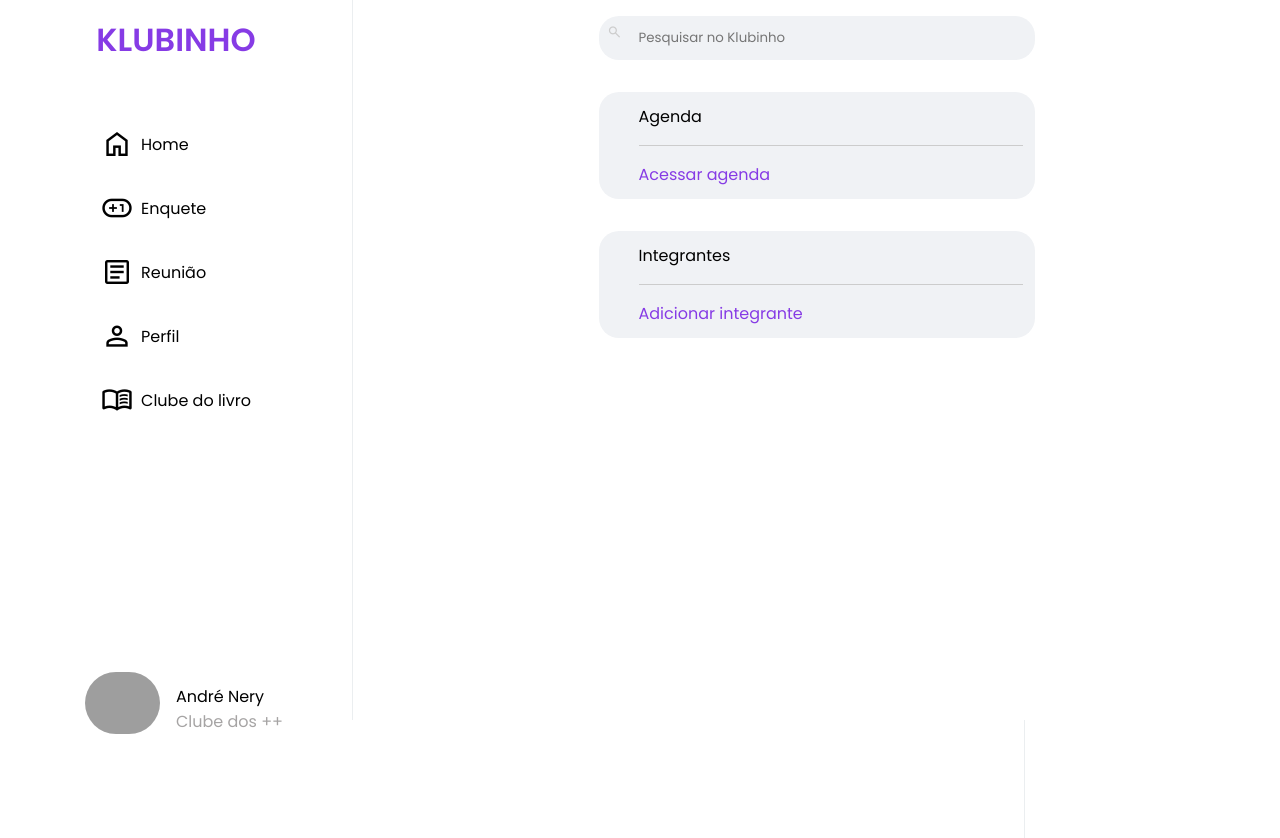
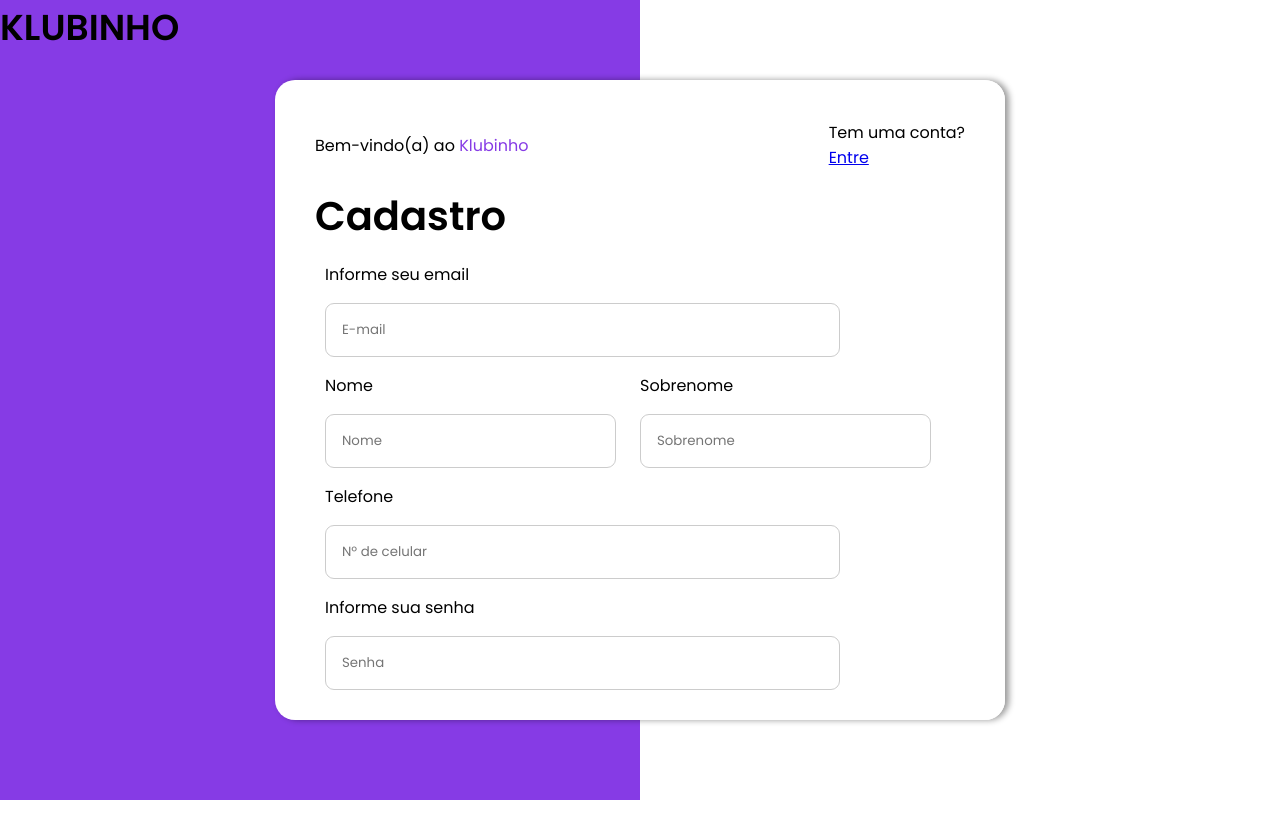
Before and after one commit to ThalitaBispo/klubinho, a React (Vite) app: page /cadastro in a window 1280 px wide. Shown: the top 838 px of the page. After the commit the page ends 800 px from the top, so only its background shows below. Built offline with nearby package versions, Linux system fonts and the light colour scheme; grey boxes are pictures that could not be loaded; the HTML template or start-up script is replaced by a standard one.

Commit message:
link login front com back

```diff
--- a/package.json
+++ b/package.json
@@ -10,6 +10,7 @@
     "preview": "vite preview"
   },
   "dependencies": {
+    "axios": "^1.5.1",
     "react": "^18.2.0",
     "react-dom": "^18.2.0",
     "react-router-dom": "^6.16.0"
--- a/src/App.tsx
+++ b/src/App.tsx
@@ -1,12 +1,12 @@
-//import { RoutesLogin } from './components/Login/RoutesLogin';
-import { RoutesDashboard } from './components/Dashboard/RoutesDashboard';
+import { RoutesLogin } from './components/Login/RoutesLogin';
+// import { RoutesDashboard } from './components/Dashboard/RoutesDashboard';
 import './global.css';
 
 function App() {
 
   return(
     <>
-      <RoutesDashboard />
+      <RoutesLogin />
     </>
   )
 }
--- a/src/components/Login/Login.tsx
+++ b/src/components/Login/Login.tsx
@@ -1,5 +1,6 @@
 import { Link } from 'react-router-dom'
 import styles from './Login.module.css'
+// import { useState, useEffect } from 'react';
 
 export function Login() {
     return(
@@ -24,12 +25,12 @@ export function Login() {
                 <input type='text' placeholder='e-mail'></input>
 
                 <p>Entre com a sua senha</p>
-                <input type='text' placeholder='senha'></input>
+                <input type='password' placeholder='senha'></input>
 
                 <p><a>Esqueceu a senha?</a></p>
 
                 <div className={styles.centerButton}>
-                    <button type='submit'>Entrar</button>
+                    <button type='submit' onClick={() => { window.location.href = `bemvindo`; }}>Entrar</button>
                 </div>
 
             </form>
--- a/src/components/Login/LoginForm.tsx
+++ b/src/components/Login/LoginForm.tsx
@@ -1,7 +1,50 @@
 import { Link } from 'react-router-dom'
 import styles from './Login.module.css'
+import { useState, useEffect } from 'react';
+import axios from 'axios';
 
 export function LoginForm() {
+
+    const [cadastro, setCadastro] = useState({
+        name: '', // Valor padrão para 'name'
+        last_name: '', // Valor padrão para 'last_name'
+        email: '', // Valor padrão para 'email'
+        phone_number: '', // Valor padrão para 'phone_number'
+        password: '', // Valor padrão para 'password'
+    });
+    const [status, setStatus] = useState('');
+
+  async function gravar(e) {
+    e.preventDefault();
+
+    const config = {
+      headers: {
+        'Content-Type': 'application/json',
+      },
+    };
+
+    try {
+      const response = await axios.post(
+        'http://127.0.0.1:8000/api/register',
+        {
+          name: cadastro.name,
+          last_name: cadastro.last_name,
+          email: cadastro.email,
+          phone_number: cadastro.phone_number,
+          password: cadastro.password
+        },
+        config
+      );
+
+      setStatus('Usuário cadastrado com sucesso!');
+      alert('Usuário cadastrado com sucesso!');
+      setCadastro({});
+    } catch (error) {
+      setStatus(`Falha: ${error}`);
+      alert(`Falha: ${error}`);
+    }
+  }
+
     return(
         <>
         <div className={styles.conteudo}>
@@ -19,30 +62,63 @@ export function LoginForm() {
 
         <p className={styles.textLogin}>Cadastro</p>
 
-        <form action="" className={styles.loginForm}>
+        <form onSubmit={gravar} className={styles.loginForm}>
             <p>Informe seu email</p>
-            <input type='text' placeholder='E-mail'></input>
+            <input
+                name='email'
+                type='text'
+                placeholder='E-mail'
+                value={cadastro.email || ''}
+                onChange={(e) => setCadastro({...cadastro, email:e.target.value})}
+                required/>
+
 
             <div className={styles.conteudo}>
                 <div className={styles.inputDuplo}>
                     <p>Nome</p>
-                    <input type='text' placeholder='Nome' />
+                    <input
+                        name='name'
+                        type='text'
+                        placeholder='Nome'
+                        value={cadastro.name || ''}
+                        onChange={(e) => setCadastro({...cadastro, name:e.target.value})}
+                        required/>
                 </div>
 
                 <div className={styles.inputDuplo}>
                     <p>Sobrenome</p>
-                    <input type='text' placeholder='Sobrenome' />
+                    <input
+                        name='last_name'
+                        type='text'
+                        placeholder='Sobrenome'
+                        value={cadastro.last_name || ''}
+                        onChange={(e) => setCadastro({...cadastro, last_name:e.target.value})}
+                        required/>
                 </div>
             </div>
 
             <p>Telefone</p>
-            <input type='text' placeholder='Nº de celular'></input>
+            <input
+                name='phone_number'
+                type='text'
+                placeholder='Nº de celular'
+                value={cadastro.phone_number || ''}
+                onChange={(e) => setCadastro({...cadastro, phone_number:e.target.value})}
+                required/>
 
             <p>Informe sua senha</p>
-            <input type='text' placeholder='Senha'></input>
+            <input
+                name='password'
+                type='password'
+                placeholder='Senha'
+                value={cadastro.password || ''}
+                onChange={(e) => setCadastro({...cadastro, password:e.target.value})}
+                required/>
 
             <div className={styles.centerButton}>
-            <button type='submit'>Cadastrar</button>
+                <Link to='/bemvindo'>
+                    <button type='submit'>Cadastrar</button>
+                </Link>
             </div>
         </form>
         </>
```
Also changed, not shown: 1 other file (tests, documents, lock files or other folders).
